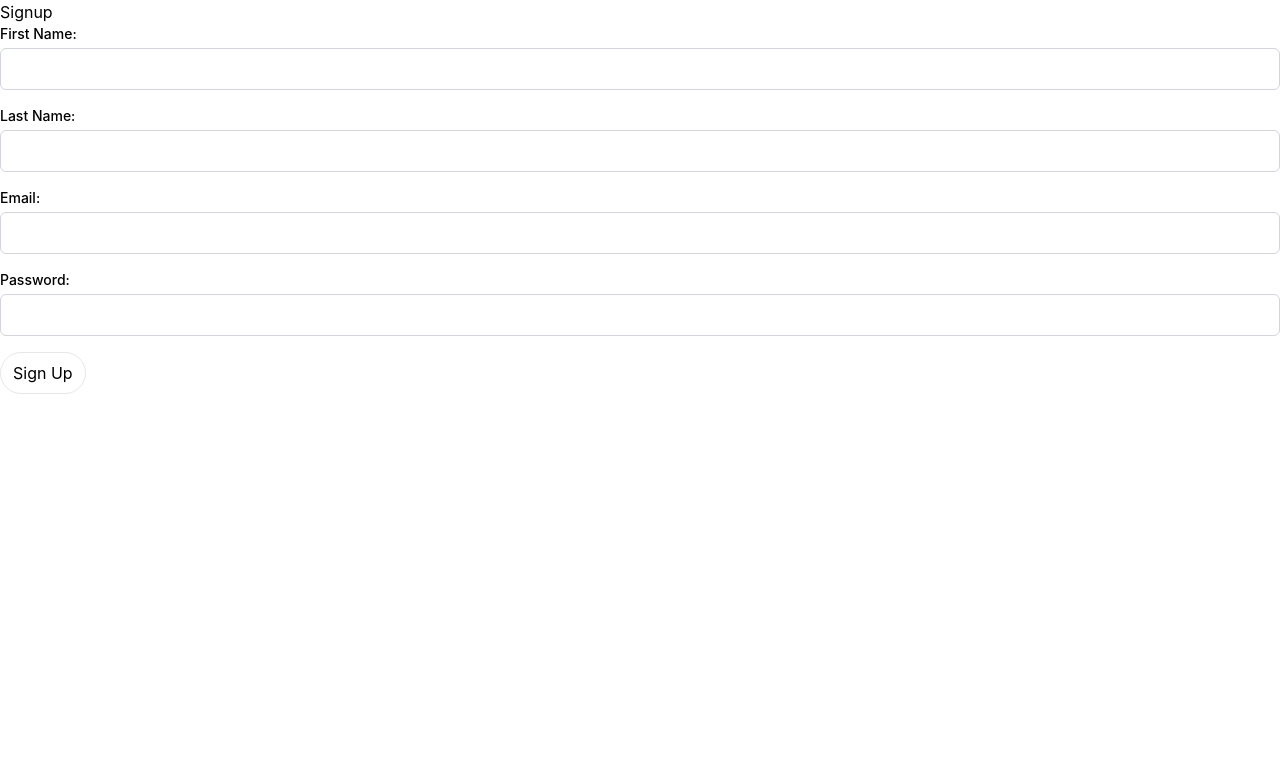
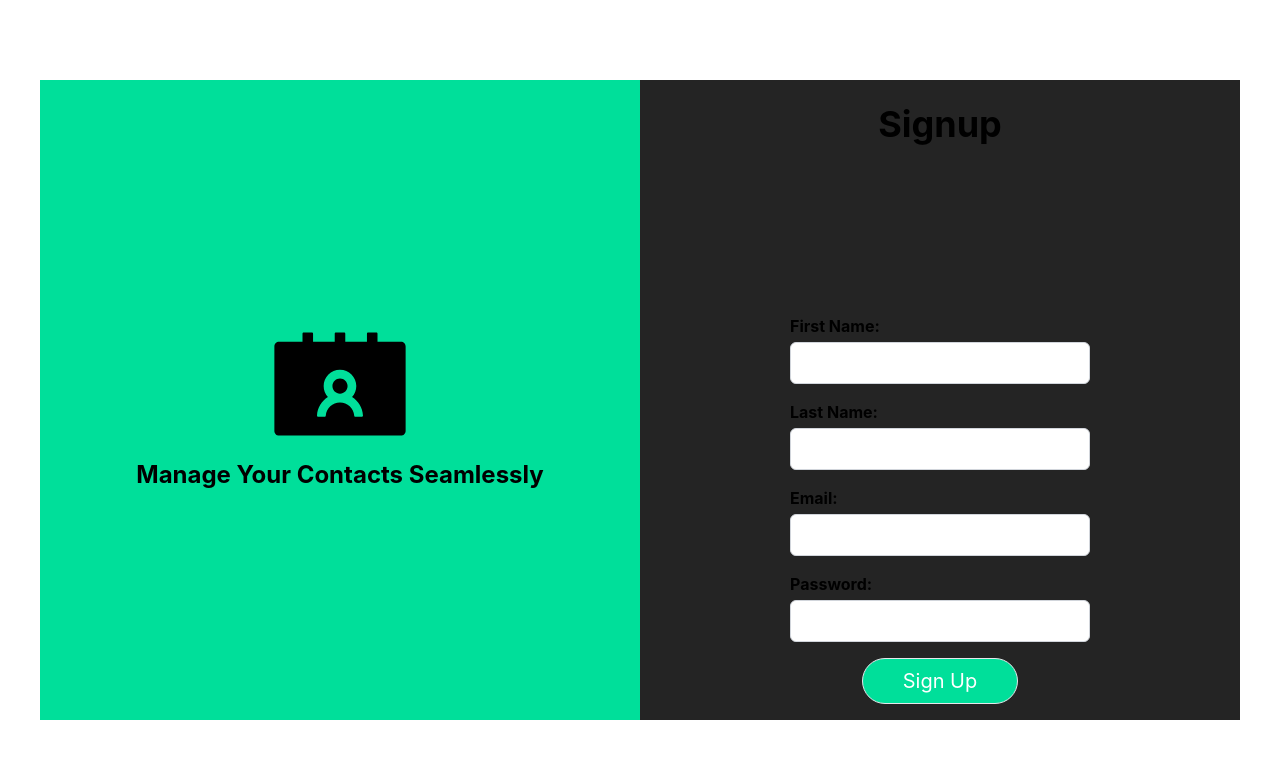
Before and after one commit to AbdulmalikAlayande/hux-assessment-frontend, a React (Vite) app: page /signup in a window 1280 px wide. Shown: the top 758 px of the page. Built offline with nearby package versions, Linux system fonts and the light colour scheme.

Commit message:
Completed SignUp page

```diff
--- a/src/views/auth/signup.tsx
+++ b/src/views/auth/signup.tsx
@@ -2,6 +2,8 @@ import React, { useState } from "react";
 import AuthInput from "../reusables/authInput";
 import axios from "axios";
 import { SERVER_SIGNUP_URL } from "../../utils/constants";
+import { AiFillContacts } from "react-icons/ai";
+import ActionButton from "../reusables/actionButton";
 
 type SignupData = {
 	firstName: string;
@@ -51,9 +53,24 @@ const Signup: React.FC = () => {
 	};
 
 	return (
-		<div>
-			<h2>Signup</h2>
-			<form onSubmit={handleSubmit}>
+		<div className="h-screen w-full px-10 py-20">
+			<div className="grid grid-cols-1 sm:grid-cols-2 h-[100%]">
+				<div
+					className={
+						"bg-lightText font-bold text-xl md:text-2xl flex flex-col justify-center items-center text-center "
+					}
+				>
+					<AiFillContacts size={150} />
+					<h1>Manage Your Contacts Seamlessly</h1>
+				</div>
+				<div
+					className={"flex flex-col items-center justify-between bg-bodyColor"}
+				>
+					<h2 className={"text-4xl font-bold text-center py-6"}>Signup</h2>
+					<form
+						onSubmit={handleSubmit}
+						className={"max-w-[] w-full mx-auto p-4 flex flex-col items-center"}
+					>
 						<AuthInput
 							label={"First Name"}
 							onchange={handleInputChange}
@@ -74,8 +91,16 @@ const Signup: React.FC = () => {
 							onchange={handleInputChange}
 							type={"password"}
 						/>
-				<button type="submit">Sign Up</button>
+						<ActionButton
+							className={
+								"px-10 text-white bg-lightText hover:bg-darkText text-xl"
+							}
+							type="submit"
+							label={"Sign Up"}
+						/>
 					</form>
+				</div>
+			</div>
 		</div>
 	);
 };
--- a/src/views/home/home.tsx
+++ b/src/views/home/home.tsx
@@ -8,7 +8,7 @@ import Cta from "./layouts/cta";
 
 const LandingPage = () => {
 	return (
-		<div className="">
+		<div className="flex-col justify-between">
 			<Header title="Hux" />
 			<Hero
 				title={"Manage Your Contacts, Streamline Your Connections!"}
--- a/src/views/home/layouts/features.tsx
+++ b/src/views/home/layouts/features.tsx
@@ -5,26 +5,26 @@ const Features: React.FC = () => {
 		<div
 			id="features"
 			className={
-				"text-lightText2 max-w-[800px] mt-[-96px] w-full h-screen mx-auto text-center flex flex-col justify-center"
+				"text-lightText2 max-w-full mt-[-96px] h-[full] mx-auto py-8 text-center flex flex-col justify-center"
 			}
 		>
 			<h2 className="text-center">Features Designed for Your Convenience</h2>
-			<div className="max-w-[800px] mx-auto text-center flex flex-col">
-				<div className="feature mt-4">
+			<div className="h-[200px] text-center flex items-center justify-evenly bg-red-500 ">
+				<div className="bg-red-400 flex flex-col items-center justify-evenly">
 					<h3>Easy Contact Import/Export</h3>
 					<p>
 						Effortlessly import your contacts from various platforms and export
 						them whenever needed. Say goodbye to manual data entry.
 					</p>
 				</div>
-				<div className="feature mt-4">
+				<div className="bg-blue-400 flex flex-col items-center justify-evenly">
 					<h3>Customizable Contact Fields</h3>
 					<p>
 						Tailor your contact fields to match your unique needs. Add custom
 						tags, notes, and more to keep your contacts detailed and organized.
 					</p>
 				</div>
-				<div className="feature mt-4">
+				<div className="bg-gray-400 flex flex-col items-center justify-evenly">
 					<h3>Smart Search & Filter</h3>
 					<p>
 						Quickly find the contact you're looking for with our powerful search
@@ -32,7 +32,7 @@ const Features: React.FC = () => {
 						connecting.
 					</p>
 				</div>
-				<div className="feature mt-4">
+				<div className="bg-green-400 flex flex-col items-center justify-evenly">
 					<h3>Secure Data Storage</h3>
 					<p>
 						Your privacy is our priority. Our system uses advanced encryption to
--- a/src/views/home/layouts/header.tsx
+++ b/src/views/home/layouts/header.tsx
@@ -18,7 +18,7 @@ const Header: React.FC<HeaderProps> = ({ title }) => {
 	return (
 		<div
 			className={
-				"flex justify-evenly items-center h-24 max-w-[1240px] mx-auto px-4 text-lightText"
+				"flex justify-evenly items-center h-24 max-w-[1240px] mb-10 mx-auto px-4 text-lightText"
 			}
 		>
 			<h1 className={"w-full text-3xl font-bold text-lightText"}>{title}</h1>
--- a/src/views/home/layouts/hero.tsx
+++ b/src/views/home/layouts/hero.tsx
@@ -22,23 +22,26 @@ const Hero: React.FC<HeroProps> = ({ title, subtitle }) => {
 					"max-w-[800px] mt-[-96px] w-full h-screen mx-auto text-center flex flex-col justify-center"
 				}
 			>
+				<div className="flex justify-center items-center w-full md:text-2xl sm:text-3xl text-2xl text-lightText font-bold p-2">
+					<p className={"text-lightText2"}>Hux - </p>
 					<ReactTyped
-					strings={[title]}
+						strings={[` ${title}`]}
 						typeSpeed={20}
 						backSpeed={20}
 						loop={true}
 						showCursor={false}
-					className={
-						"md:text-2xl sm:text-3xl text-2xl text-lightText font-bold p-2"
-					}
 					/>
+				</div>
+
 				<h2 className={"md:text-4xl sm:text-5xl text-4xl font-bold md:py-6"}>
 					{subtitle}
 				</h2>
 				<ActionButton
 					label="Get Started Today"
 					onClick={() => navigateTo("/signup")}
-					className={"button-primary mt-4"}
+					className={
+						"button-primary bg-lightText text-bodyColor text-xl font-bold w-[200px] rounded-md my-6 mx-auto py-3 hover:bg-buttonHoverBg active:bg-buttonActiveBg"
+					}
 				/>
 			</div>
 		</div>
--- a/src/views/reusables/actionButton.tsx
+++ b/src/views/reusables/actionButton.tsx
@@ -2,7 +2,8 @@ import React from "react";
 
 interface ActionButtonProps {
 	label: string;
-	onClick: () => void;
+	type?: "submit" | "reset" | "button" | undefined;
+	onClick?: () => void;
 	className?: string;
 }
 
@@ -10,9 +11,10 @@ const ActionButton: React.FC<ActionButtonProps> = ({
 	label,
 	onClick,
 	className,
+	type,
 }) => {
 	return (
-		<button className={className} onClick={onClick}>
+		<button className={className} onClick={onClick} type={type}>
 			{label}
 		</button>
 	);
--- a/src/views/reusables/authInput.tsx
+++ b/src/views/reusables/authInput.tsx
@@ -1,6 +1,7 @@
 import React, { InputHTMLAttributes } from "react";
 
 interface AuthInputProps extends InputHTMLAttributes<HTMLInputElement> {
+	className?: string;
 	label: string;
 	type: string;
 	onchange: (e: React.ChangeEvent<HTMLInputElement>) => void;
@@ -8,6 +9,7 @@ interface AuthInputProps extends InputHTMLAttributes<HTMLInputElement> {
 }
 
 const AuthInput: React.FC<AuthInputProps> = ({
+	className,
 	label,
 	type,
 	onchange,
@@ -16,11 +18,15 @@ const AuthInput: React.FC<AuthInputProps> = ({
 }) => {
 	return (
 		<div className="flex flex-col mb-4">
-			<label className="mb-1 text-sm font-medium" htmlFor={rest.id}>
+			<label className="mb-1 font-bold" htmlFor={rest.id}>
 				{label}:
 			</label>
 			<input
-				className="px-4 py-2 border border-gray-300 rounded-md focus:outline-none focus:ring-2 focus:ring-blue-500"
+				className={
+					className
+						? className
+						: "w-[300px] px-4 py-2 border border-gray-300 rounded-md focus:outline-none focus:border-lightText"
+				}
 				{...rest}
 				type={type}
 				onChange={onchange}
--- a/tailwind.config.ts
+++ b/tailwind.config.ts
@@ -9,6 +9,7 @@ export default {
 			colors: {
 				bodyColor: "#242424",
 				lightText: "#00df9a",
+				darkText: "#047857",
 				lightText2: "white",
 				errorText: "#ff014f",
 				successText: "#00df9a",
```
Lines whose indentation alone changed are shown as unchanged.
